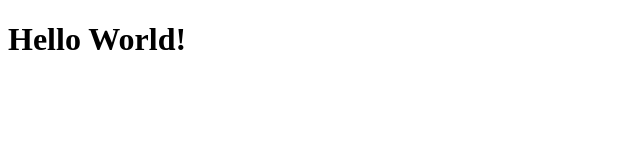
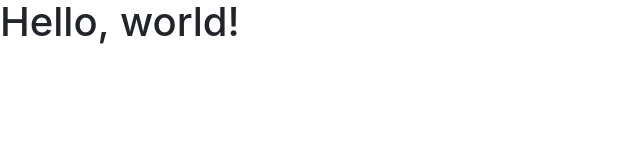
Before and after one commit to pitts114/timestamp-ms, a website: page public/index.html in a window 1280 px wide. Shown: the whole page, without its empty margins (0-640 px from the left). Drawn offline with nearby package versions, Linux system fonts and the light colour scheme.

Commit message:
Add Bootstrap template

```diff
--- a/public/index.html
+++ b/public/index.html
@@ -1,17 +1,26 @@
 <!DOCTYPE html>
-<html>
-<head>
-  <title>Timestmap-ms</title>
-</head>
+<html lang="en">
+  <head>
+    <!-- Required meta tags -->
+    <meta charset="utf-8">
+    <meta name="viewport" content="width=device-width, initial-scale=1, shrink-to-fit=no">
 
-<body>
-  <h1>Hello World!</h1>
-</body>
+    <!-- Bootstrap CSS -->
+    <link rel="stylesheet" href="https://maxcdn.bootstrapcdn.com/bootstrap/4.0.0-beta/css/bootstrap.min.css" integrity="sha384-/Y6pD6FV/Vv2HJnA6t+vslU6fwYXjCFtcEpHbNJ0lyAFsXTsjBbfaDjzALeQsN6M" crossorigin="anonymous">
+  </head>
+  <body>
+    <h1>Hello, world!</h1>
 
+    <!-- Optional JavaScript -->
+    <!-- jQuery first, then Popper.js, then Bootstrap JS -->
+    <script src="https://code.jquery.com/jquery-3.2.1.slim.min.js" integrity="sha384-KJ3o2DKtIkvYIK3UENzmM7KCkRr/rE9/Qpg6aAZGJwFDMVNA/GpGFF93hXpG5KkN" crossorigin="anonymous"></script>
+<!--
+    <script src="https://cdnjs.cloudflare.com/ajax/libs/popper.js/1.11.0/umd/popper.min.js" integrity="sha384-b/U6ypiBEHpOf/4+1nzFpr53nxSS+GLCkfwBdFNTxtclqqenISfwAzpKaMNFNmj4" crossorigin="anonymous"></script>
+    <script src="https://maxcdn.bootstrapcdn.com/bootstrap/4.0.0-beta/js/bootstrap.min.js" integrity="sha384-h0AbiXch4ZDo7tp9hKZ4TsHbi047NrKGLO3SEJAg45jXxnGIfYzk4Si90RDIqNm1" crossorigin="anonymous"></script>
+  -->
+  </body>
 </html>
 
 
 
-
-
 <!-- -->
```
